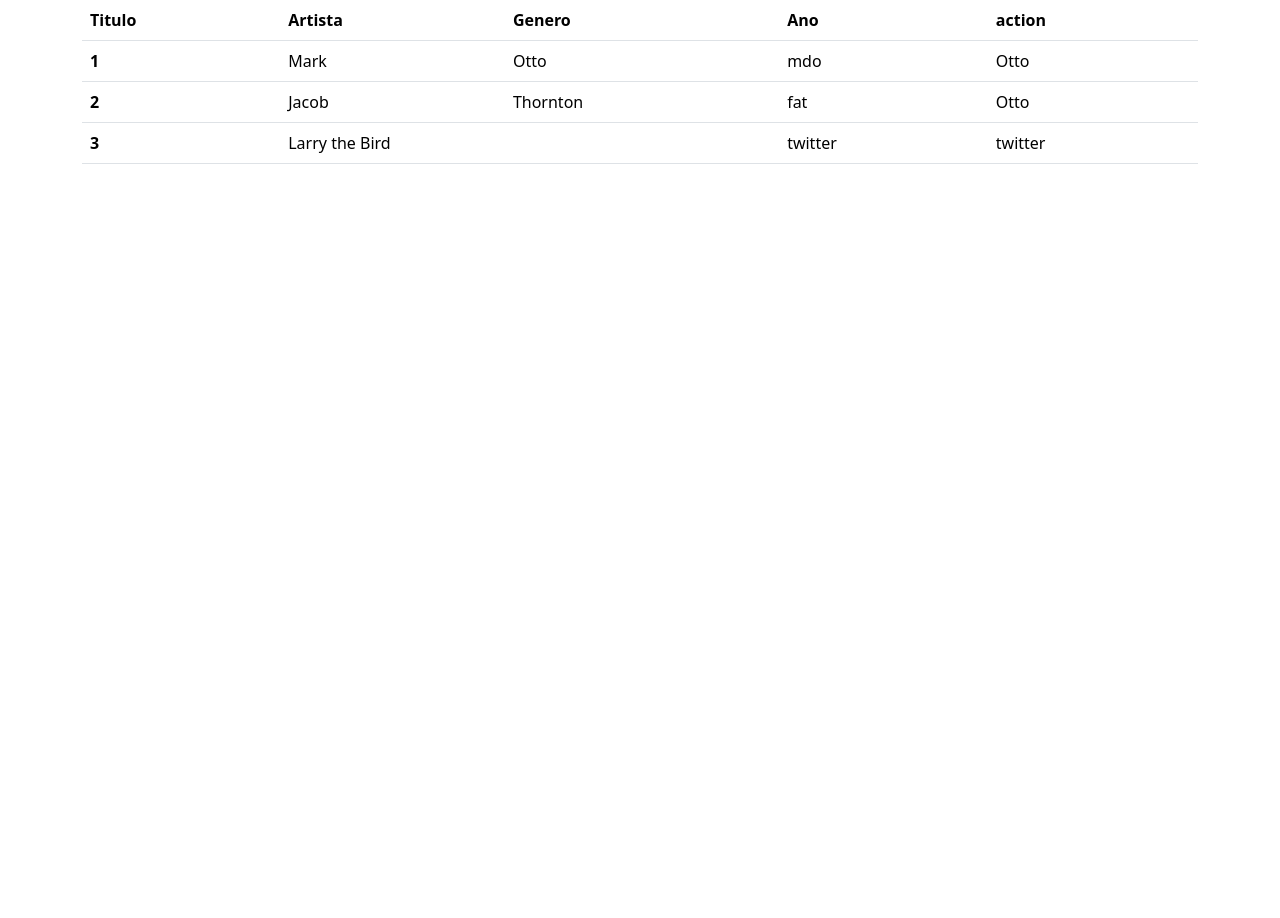
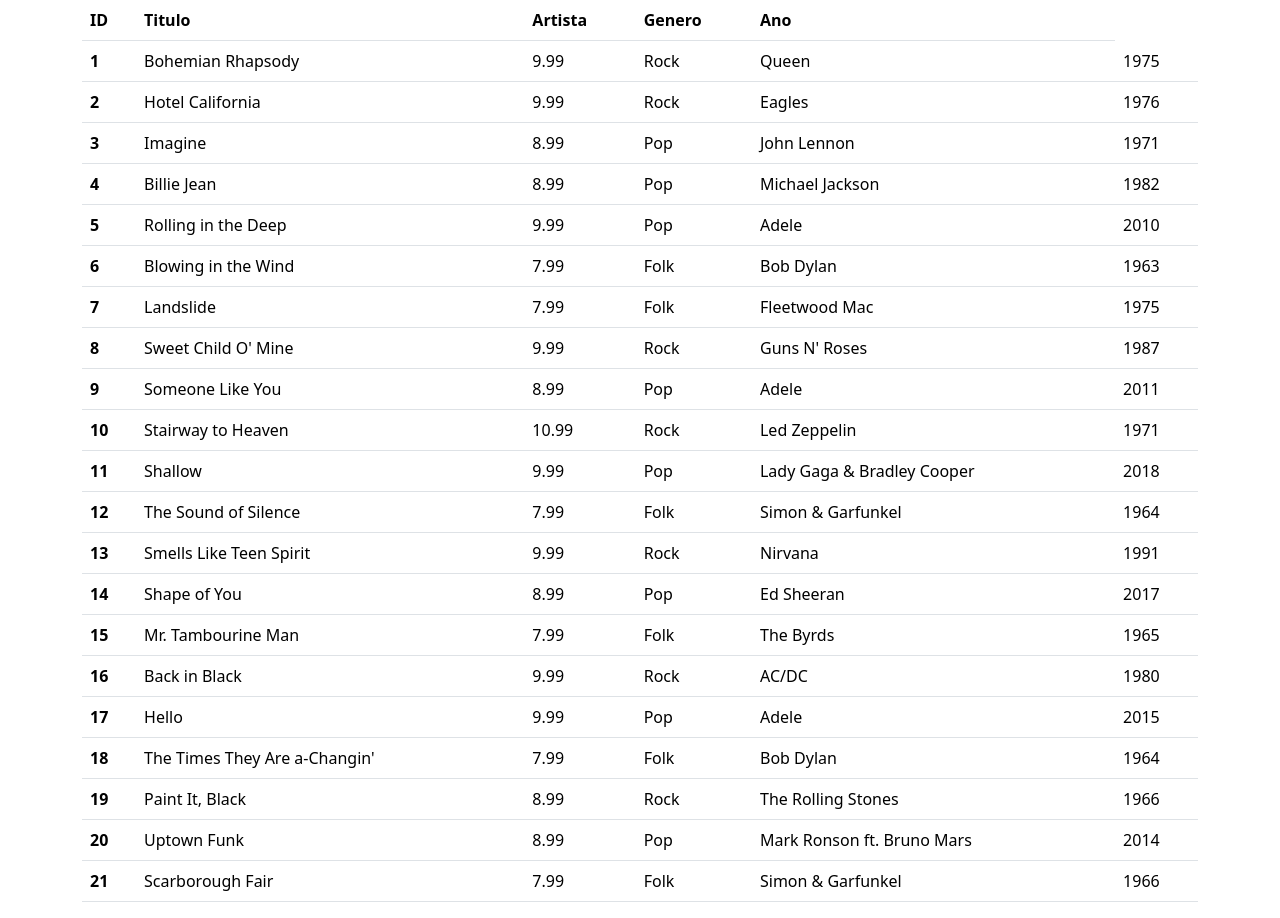
Before and after one commit to Calebe-Dev/Projeto-Lista-De-Musicas---ADS-3-sem---prog...web, an Angular app: page / in a window 1280 px wide. Before the commit the page ends 800 px from the top, so only its background shows below. Built offline with nearby package versions, Linux system fonts and the light colour scheme.

Commit message:
Lista dentro de um arre em um componente

```diff
--- /dev/null
+++ b/src/app/musicas.ts
@@ -0,0 +1,8 @@
+export interface musica{
+    id: number,
+    name: string,
+    price: number,
+    category: string,
+    artist: string,
+    year: number
+}
--- a/src/app/tabela-de-musicas/tabela-de-musicas.component.html
+++ b/src/app/tabela-de-musicas/tabela-de-musicas.component.html
@@ -2,33 +2,21 @@
     <table class="table">
         <thead>
             <tr>
+                <th scope="col">ID</th>
                 <th scope="col">Titulo</th>
                 <th scope="col">Artista</th>
                 <th scope="col">Genero</th>
                 <th scope="col">Ano</th>
-                <th scope="col">action</th>
             </tr>
         </thead>
         <tbody>
-          <tr>
-            <th scope="row">1</th>
-            <td>Mark</td>
-            <td>Otto</td>
-            <td>mdo</td>
-            <td>Otto</td>
-          </tr>
-          <tr>
-            <th scope="row">2</th>
-            <td>Jacob</td>
-            <td>Thornton</td>
-            <td>fat</td>
-            <td>Otto</td>
-          </tr>
-          <tr>
-            <th scope="row">3</th>
-            <td colspan="2">Larry the Bird</td>
-            <td>twitter</td>
-            <td>twitter</td>
+          <tr *ngFor="let musica of musicas">
+            <th scope="row">{{musica.id}}</th>
+            <td>{{musica.name}}</td>
+            <td>{{musica.price}}</td>
+            <td>{{musica.category}}</td>
+            <td>{{musica.artist}}</td>
+            <td>{{musica.year}}</td>
           </tr>
         </tbody>
      </table>
--- a/src/app/tabela-de-musicas/tabela-de-musicas.component.ts
+++ b/src/app/tabela-de-musicas/tabela-de-musicas.component.ts
@@ -1,5 +1,5 @@
 import { Component } from '@angular/core';
-
+import { musica } from '../musicas';
 @Component({
   selector: 'app-tabela-de-musicas',
   templateUrl: './tabela-de-musicas.component.html',
@@ -7,4 +7,179 @@
 })
 export class TabelaDeMusicasComponent {
 
+
+  musicas: musica [] = [
+    {
+      "id": 1,
+      "name": "Bohemian Rhapsody",
+      "price": 9.99,
+      "category": "Rock",
+      "artist": "Queen",
+      "year": 1975
+    },
+    {
+      "id": 2,
+      "name": "Hotel California",
+      "price": 9.99,
+      "category": "Rock",
+      "artist": "Eagles",
+      "year": 1976
+    },
+    {
+      "id": 3,
+      "name": "Imagine",
+      "price": 8.99,
+      "category": "Pop",
+      "artist": "John Lennon",
+      "year": 1971
+    },
+    {
+      "id": 4,
+      "name": "Billie Jean",
+      "price": 8.99,
+      "category": "Pop",
+      "artist": "Michael Jackson",
+      "year": 1982
+    },
+    {
+      "id": 5,
+      "name": "Rolling in the Deep",
+      "price": 9.99,
+      "category": "Pop",
+      "artist": "Adele",
+      "year": 2010
+    },
+    {
+      "id": 6,
+      "name": "Blowing in the Wind",
+      "price": 7.99,
+      "category": "Folk",
+      "artist": "Bob Dylan",
+      "year": 1963
+    },
+    {
+      "id": 7,
+      "name": "Landslide",
+      "price": 7.99,
+      "category": "Folk",
+      "artist": "Fleetwood Mac",
+      "year": 1975
+    },
+    {
+      "id": 8,
+      "name": "Sweet Child O' Mine",
+      "price": 9.99,
+      "category": "Rock",
+      "artist": "Guns N' Roses",
+      "year": 1987
+    },
+    {
+      "id": 9,
+      "name": "Someone Like You",
+      "price": 8.99,
+      "category": "Pop",
+      "artist": "Adele",
+      "year": 2011
+    },
+    {
+      "id": 10,
+      "name": "Stairway to Heaven",
+      "price": 10.99,
+      "category": "Rock",
+      "artist": "Led Zeppelin",
+      "year": 1971
+    },
+    {
+      "id": 11,
+      "name": "Shallow",
+      "price": 9.99,
+      "category": "Pop",
+      "artist": "Lady Gaga & Bradley Cooper",
+      "year": 2018
+    },
+    {
+      "id": 12,
+      "name": "The Sound of Silence",
+      "price": 7.99,
+      "category": "Folk",
+      "artist": "Simon & Garfunkel",
+      "year": 1964
+    },
+    {
+      "id": 13,
+      "name": "Smells Like Teen Spirit",
+      "price": 9.99,
+      "category": "Rock",
+      "artist": "Nirvana",
+      "year": 1991
+    },
+    {
+      "id": 14,
+      "name": "Shape of You",
+      "price": 8.99,
+      "category": "Pop",
+      "artist": "Ed Sheeran",
+      "year": 2017
+    },
+    {
+      "id": 15,
+      "name": "Mr. Tambourine Man",
+      "price": 7.99,
+      "category": "Folk",
+      "artist": "The Byrds",
+      "year": 1965
+    },
+    {
+      "id": 16,
+      "name": "Back in Black",
+      "price": 9.99,
+      "category": "Rock",
+      "artist": "AC/DC",
+      "year": 1980
+    },
+    {
+      "id": 17,
+      "name": "Hello",
+      "price": 9.99,
+      "category": "Pop",
+      "artist": "Adele",
+      "year": 2015
+    },
+    {
+      "id": 18,
+      "name": "The Times They Are a-Changin'",
+      "price": 7.99,
+      "category": "Folk",
+      "artist": "Bob Dylan",
+      "year": 1964
+    },
+    {
+      "id": 19,
+      "name": "Paint It, Black",
+      "price": 8.99,
+      "category": "Rock",
+      "artist": "The Rolling Stones",
+      "year": 1966
+    },
+    {
+      "id": 20,
+      "name": "Uptown Funk",
+      "price": 8.99,
+      "category": "Pop",
+      "artist": "Mark Ronson ft. Bruno Mars",
+      "year": 2014
+    },
+    {
+      "id": 21,
+      "name": "Scarborough Fair",
+      "price": 7.99,
+      "category": "Folk",
+      "artist": "Simon & Garfunkel",
+      "year": 1966
+    }
+  ];
+
+
+
+
 }
```
